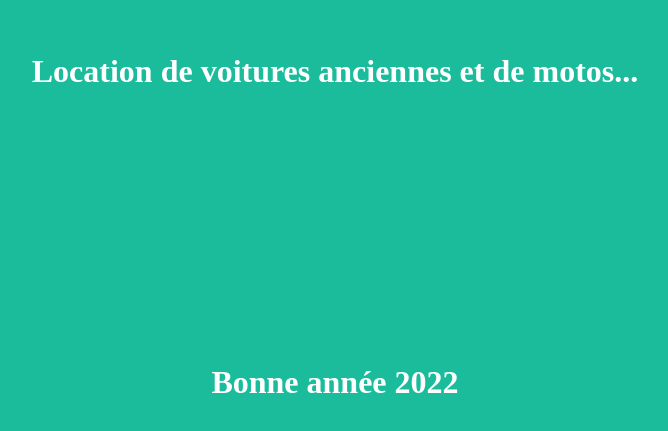
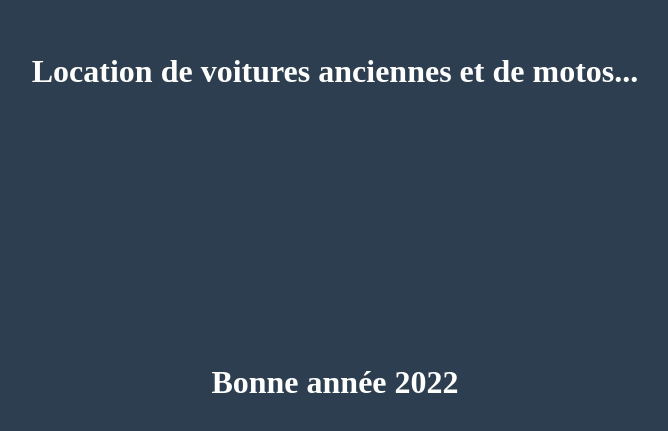
Before and after one commit to houssemeddinelassoued/projetLocationVoitures, a plain HTML site: page index.html in a window 1280 px wide. Shown: the part 221-652 px from the top of the page, without its empty margins (305-973 px from the left). Drawn offline with Linux system fonts and the light colour scheme.

Commit message:
nouvelle couleur de fond

```diff
--- a/index.html
+++ b/index.html
@@ -4,7 +4,7 @@
 		<meta charset="utf-8">
 		<title></title>
 	</head>
-<body style="background-color:#1abc9c">
+<body style="background-color:#2c3e50">
 <h1 style="padding:20%; text-align:center;color:#fff">Location de voitures anciennes et de motos...</h1>
 <h1 style="text-align:center;color:#fff">Bonne année 2022</h1>
 </body>
```
